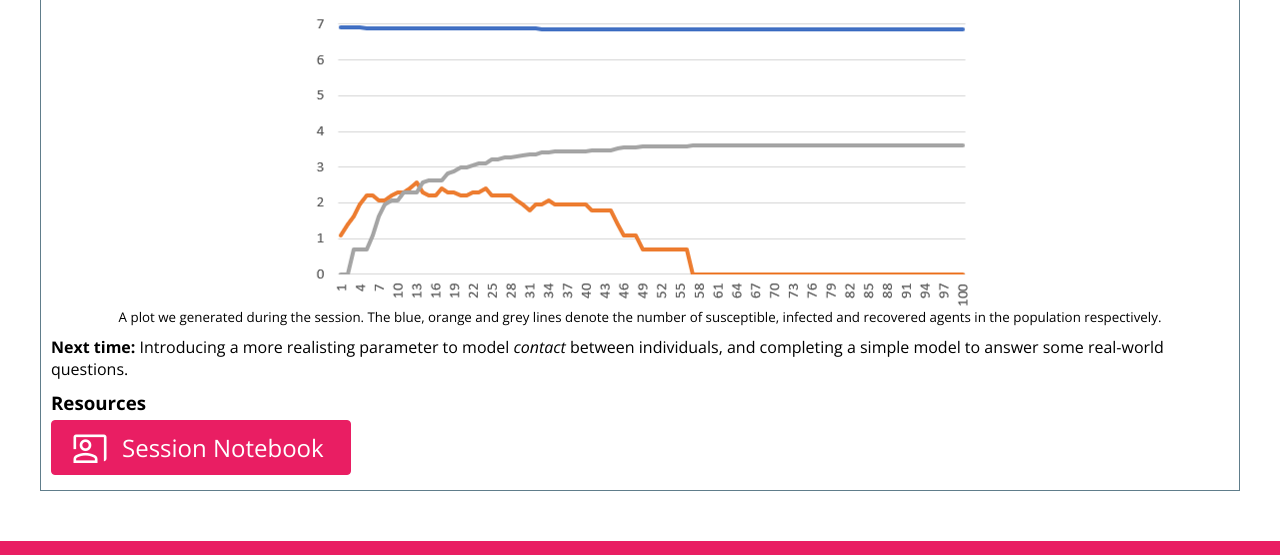
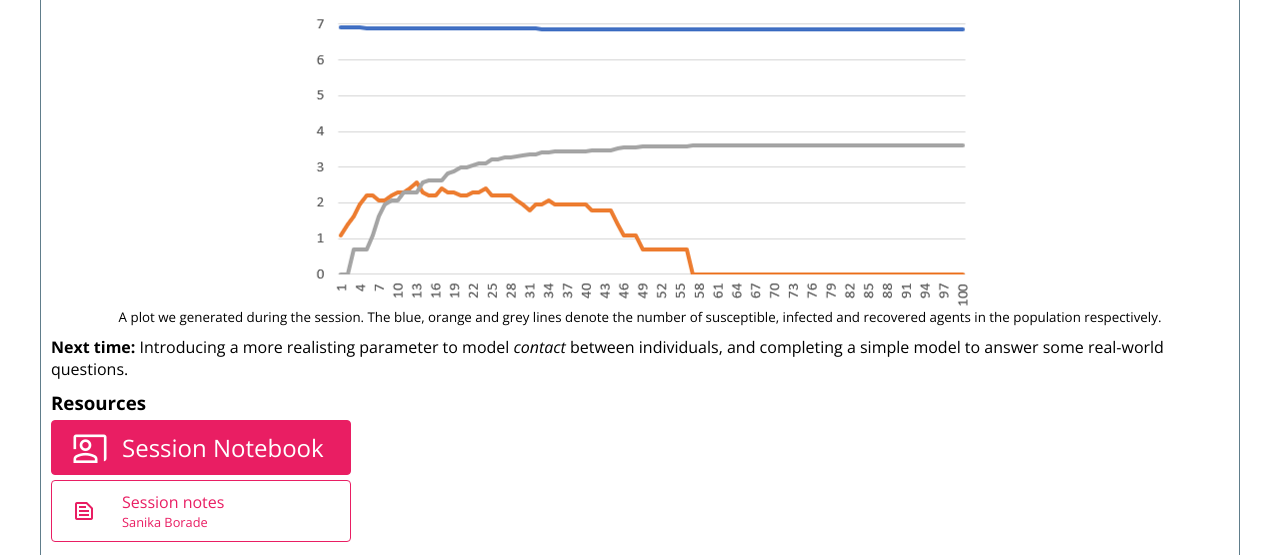
Before and after one commit to mrigankpawagi/HoP101, a plain HTML site: page pages/summer23/index.html in a window 1280 px wide. Shown: the part 1909-2464 px from the top of the page. Drawn offline with nearby package versions, Linux system fonts and the light colour scheme.

Commit message:
summer23-session4 added notes

```diff
--- a/pages/summer23/index.html
+++ b/pages/summer23/index.html
@@ -119,6 +119,9 @@
                     </p>
                     <h3>Resources</h3>
                     <a href="../../material/summer23/Session 4/main.pdf" class="resource slides">Session Notebook</a>
+                    <a href="../../material/summer23/Session 4/notes1.pdf" class="resource notes">Session notes
+                        <br><span class="credits">Sanika Borade</span>
+                    </a>
                 </div>
             </div>
         </div>
```
Also changed, not shown: 1 other file.
